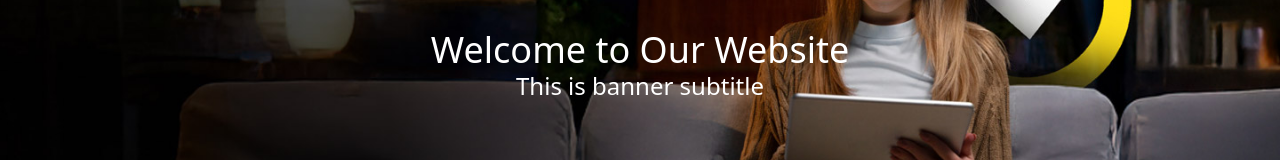
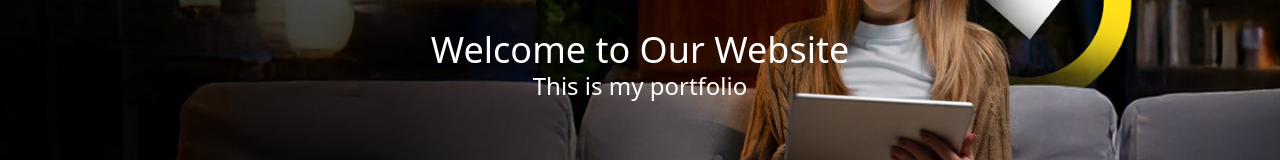
Before and after one commit to shivsource/tailwind, a website: page index.html in a window 1280 px wide. Shown: the part 266-426 px from the top of the page. Drawn offline with nearby package versions, Linux system fonts and the light colour scheme.

Commit message:
index file updated

```diff
--- a/index.html
+++ b/index.html
@@ -101,7 +101,7 @@
         class="w-full text-white h-100 px-5 py-50 bg-[url('images/banner-bg.jpg')] bg-repeat-none bg-cover bg-right lg:bg-left">
         <div class="container flex flex-col items-center">
             <h1 class="text-4xl">Welcome to Our Website</h1>
-            <p class="text-2xl">This is banner subtitle</p>
+            <p class="text-2xl">This is my portfolio</p>
         </div>
     </section>
 
```
